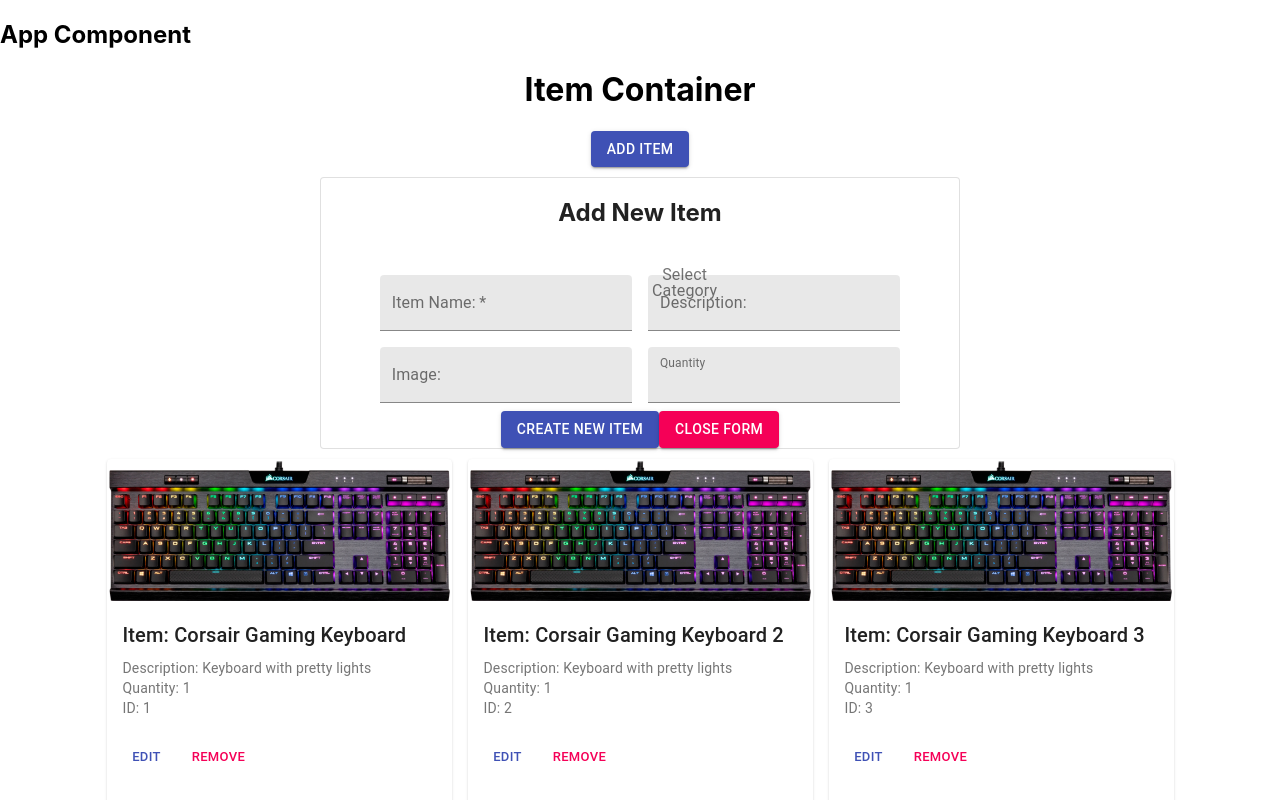
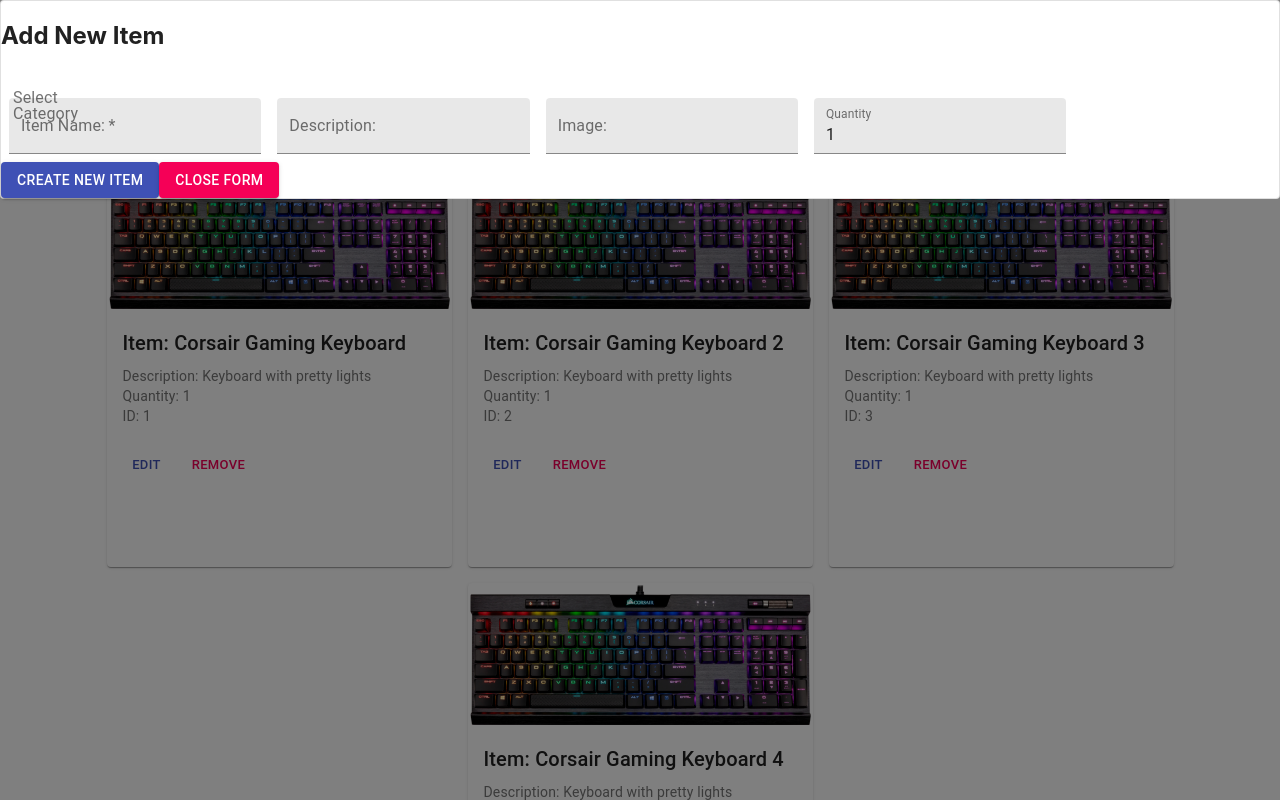
Before and after one commit to tobynboudreaux/Hackathon, a React (Create React App) app in the folder item-client/: page / in a window 1280 px wide. Both pictures are taken after a click on the button "ADD ITEM". Shown: the top 800 px of the page. Built offline with nearby package versions, Linux system fonts and the light colour scheme.

Commit message:
added modal for new item form

```diff
--- a/item-client/src/components/Items/AddItem.js
+++ b/item-client/src/components/Items/AddItem.js
@@ -38,36 +38,28 @@
   const classes = useStyles();
 
   const [item, setItem] = useState({
-    item: {
     categoryId: 0,
     itemName: "",
     quantity: 1,
     description: "",
     image: "",
-    },
   });
+
   const handleSubmit = (event) => {
     event.preventDefault();
     console.log("new item submitted!", item);
     setItem({
-      [item]: {
       categoryId: 0,
       itemName: "",
       quantity: 1,
       description: "",
       image: "",
-      },
     });
-    console.log("new state", item);
     props.returnClose();
   };
 
   const handleChange = (event) => {
-    console.log(event.target.name, event.target.value);
-    setItem((prevState) => ({
-      ...prevState,
-      item: { ...prevState.item, [event.target.name]: event.target.value },
-    }));
+    setItem({ ...item, [event.target.name]: event.target.value });
   };
 
   return (
@@ -139,6 +131,7 @@
               shrink: true,
             }}
           />
+          <div>
             <Button onClick={handleSubmit} variant="contained" color="primary">
               Create New Item
             </Button>
@@ -149,6 +142,7 @@
             >
               Close Form
             </Button>
+          </div>
         </form>
       </Paper>
     </div>
--- a/item-client/src/components/Items/ItemContainer.js
+++ b/item-client/src/components/Items/ItemContainer.js
@@ -7,6 +7,7 @@
 import Paper from "@material-ui/core/Paper";
 import { ItemCard } from "./ItemCard";
 import { AddItem } from "./AddItem";
+import Modal from "@material-ui/core/Modal";
 
 const user = { user: { id: 1, username: "Toby", password: "RaginCajun" } };
 
@@ -50,19 +51,23 @@
   control: {
     padding: theme.spacing(2),
   },
+  modalStyle: {
+    width: 500,
+  },
 }));
 
 export const ItemContainer = () => {
   const [formDisplay, setFormDisplay] = useState("none");
+  const [open, setOpen] = React.useState(false);
 
   const classes = useStyles();
 
   const displayForm = (event) => {
-    setFormDisplay("block");
+    setOpen(true);
   };
 
   const closeForm = (event) => {
-    setFormDisplay("none");
+    setOpen(false);
   };
 
   const renderItems = () => {
@@ -81,10 +86,21 @@
       <Button onClick={displayForm} variant="contained" color="primary">
         Add Item
       </Button>
+      <div>
+        <Modal
+          // className={classes.modalStyle}
+          open={open}
+          onClose={closeForm}
+          aria-labelledby="simple-modal-title"
+          aria-describedby="simple-modal-description"
+        >
+          <AddItem returnClose={closeForm} />
+        </Modal>
+      </div>
       {/* <div style={{ display: { formDisplay } }} id="add-item-form"> */}
-      <div style={{ display: `${formDisplay}` }} id="add-item-form">
+      {/* <div style={{ display: `${formDisplay}` }} id="add-item-form">
         <AddItem returnClose={closeForm} />
-      </div>
+      </div> */}
       <Grid
         container
         justify="center"
```
Lines whose indentation alone changed are shown as unchanged.
